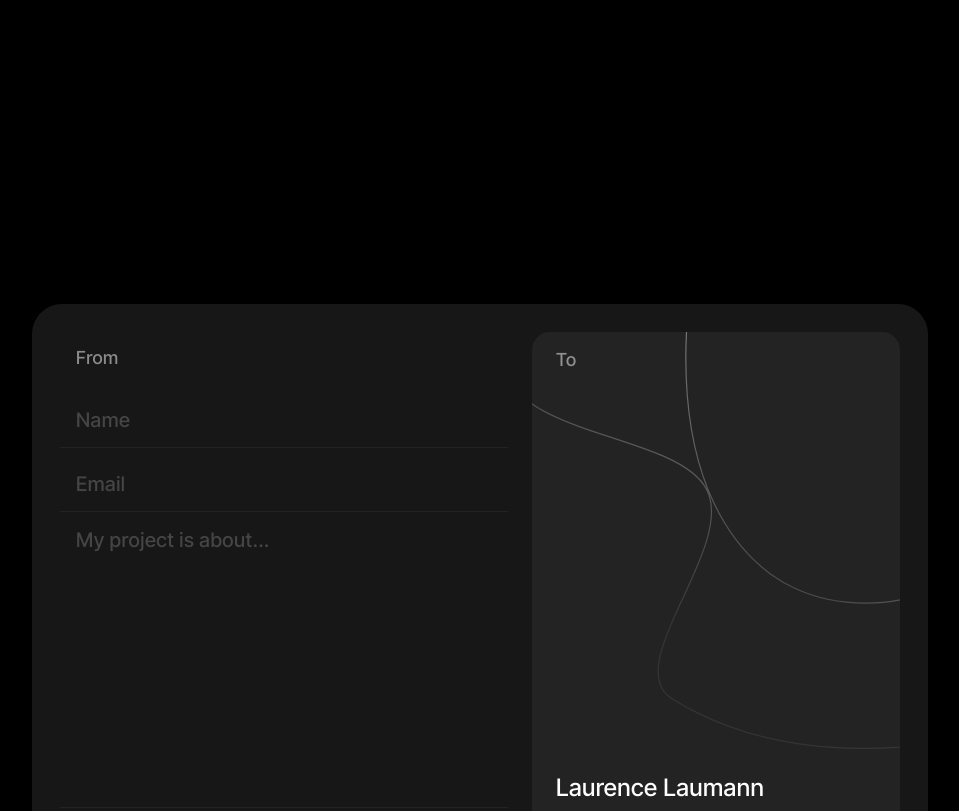
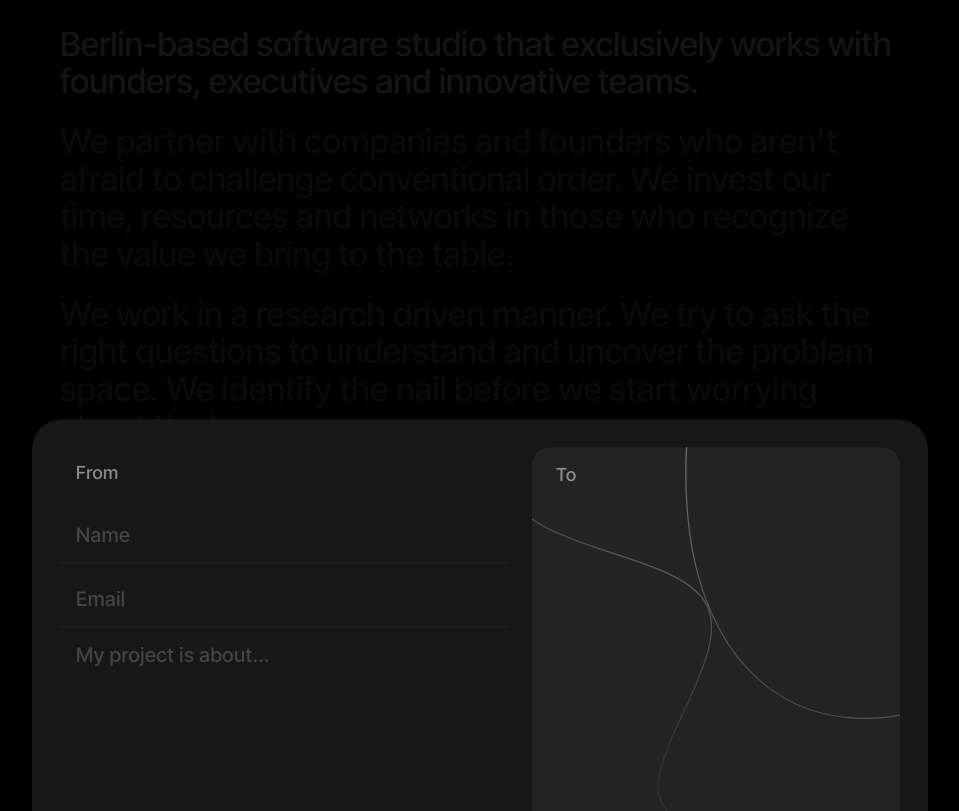
Before and after one commit to jakubziemba/acceltec, a Next.js app: page / in a window 1280 px wide. Shown: the part 880-1691 px from the top of the page, without its empty margins (160-1119 px from the left). Built offline with nearby package versions, Linux system fonts and the light colour scheme.

Commit message:
(fix) animations

```diff
--- a/app/_components/animated-text.tsx
+++ b/app/_components/animated-text.tsx
@@ -19,21 +19,19 @@ export default function AnimatedText({
     once: true,
   });
   return (
-    <Wrapper className={tw("[perspective:100px]", className)}>
+    <Wrapper className={tw("[perspective:250px]", className)}>
       <motion.span
         ref={ref}
         initial={{
           opacity: 0,
-          transform: "translate3d(0px, 8px, -1px) scaleX(0.98)",
+          y: 8,
         }}
         animate={{
           opacity: isInView ? 1 : 0,
-          transform: isInView
-            ? "translate3d(0px, 0px, 0px) scaleX(1)"
-            : "translate3d(0px, 8px, -1px) scaleX(0.98)",
+          y: isInView ? 0 : 8,
         }}
         transition={{ duration: 0.38 }}
-        className="inline-flex"
+        className="inline-flex origin-top-left"
       >
         {children}
       </motion.span>
--- a/app/_components/form/section.tsx
+++ b/app/_components/form/section.tsx
@@ -38,7 +38,6 @@ export default function FormSection() {
   });
 
   useMotionValueEvent(scrollYProgress, "change", (value) => {
-    console.log(scrollYProgress.get());
     if (value > 0.85) {
       setShowForm(true);
       setShouldScroll(false);
@@ -46,7 +45,7 @@ export default function FormSection() {
 
     if (shouldScroll) return;
 
-    if (value < 0.75) {
+    if (value < 0.8) {
       setShowForm(false);
     }
   });
@@ -65,15 +64,15 @@ export default function FormSection() {
       <motion.section
         ref={containerRef}
         className={tw(
-          "relative mx-auto mt-20 h-[135vh] w-full max-w-xl origin-center space-y-20 px-6 lg:h-[105vh] lg:max-w-4xl lg:px-0 xl:h-screen",
+          "relative mx-auto mt-20 h-[135vh] w-full max-w-xl origin-center space-y-20 px-6 [perspective:45px] lg:h-[105vh] lg:max-w-4xl lg:px-0 xl:h-screen 2xl:h-[95vh]",
         )}
       >
         <motion.div
-          initial={{ scale: 1, opacity: 1, y: 0 }}
+          initial={{ scale: 1, opacity: 1, translateZ: "0px" }}
           animate={{
-            scale: showForm ? 0.8 : 1,
-            opacity: showForm ? 0 : 1,
-            // y: showForm ? 100 : 0,
+            // scale: showForm ? 0.95 : 1,
+            opacity: showForm ? 0.1 : 1,
+            translateZ: showForm ? "-3px" : "0px",
           }}
           transition={{
             duration: 0.25,
@@ -102,9 +101,21 @@ export default function FormSection() {
                 onClick={handleButtonClick}
                 layoutId="form-button"
                 layout
-                initial={{ translateZ: 0 }}
-                animate={{ translateZ: 0 }}
+                initial={{
+                  translateZ: 0,
+                  boxShadow:
+                    "0px 0px 0px 2px rgba(255, 255, 255, 0.2), 0px 2px 2px 0px rgba(0, 0, 0, 0.2)",
+                }}
+                animate={{
+                  translateZ: 0,
+                  boxShadow:
+                    "0px 0px 0px 2px rgba(255, 255, 255, 0.2), 0px 2px 2px 0px rgba(0, 0, 0, 0.2)",
+                }}
                 whileInView={{ scale: 1.25, translateZ: 0 }}
+                whileHover={{
+                  boxShadow:
+                    "0px 0px 0px 2px rgba(255, 255, 255, 1), 0px 2px 2px 0px rgba(0, 0, 0, 0.2)",
+                }}
                 viewport={{ margin: "-20%" }}
                 transition={{
                   type: "spring",
@@ -113,7 +124,7 @@ export default function FormSection() {
                   bounce: 0,
                   duration: 0.5,
                 }}
-                className="origin-top select-none self-center rounded-[32px] px-6 py-3 text-xl text-white/80 shadow-[0px_0px_0px_2px_hsla(0,0%,100%,0.2),0px_2px_2px_0px_hsla(0,0%,0%,0.2)] outline-none transition-shadow duration-200 hover:scale-[1.01] hover:text-white hover:shadow-[0px_0px_0px_2px_hsla(0,0%,100%,1),0px_2px_2px_0px_hsla(0,0%,0%,0.2)] focus-visible:shadow-[0px_0px_0px_2px_hsla(0,0%,100%,1),0px_2px_2px_0px_hsla(0,0%,0%,0.2)] active:scale-[0.99]"
+                className="origin-top select-none self-center rounded-[32px] px-6 py-3 text-xl text-white/80 outline-none hover:scale-[1.01] hover:text-white  focus-visible:shadow-[0px_0px_0px_2px_hsla(0,0%,100%,1),0px_2px_2px_0px_hsla(0,0%,0%,0.2)] active:scale-[0.99]"
               >
                 <motion.span
                   initial={{ opacity: 0 }}
@@ -132,7 +143,7 @@ export default function FormSection() {
             key="pitch"
             layout
             initial={{ y: "0%" }}
-            animate={{ y: showForm ? "-50%" : "0%" }}
+            animate={{ y: showForm ? "-30%" : "0%" }}
             transition={{
               duration: 0.25,
             }}
```
